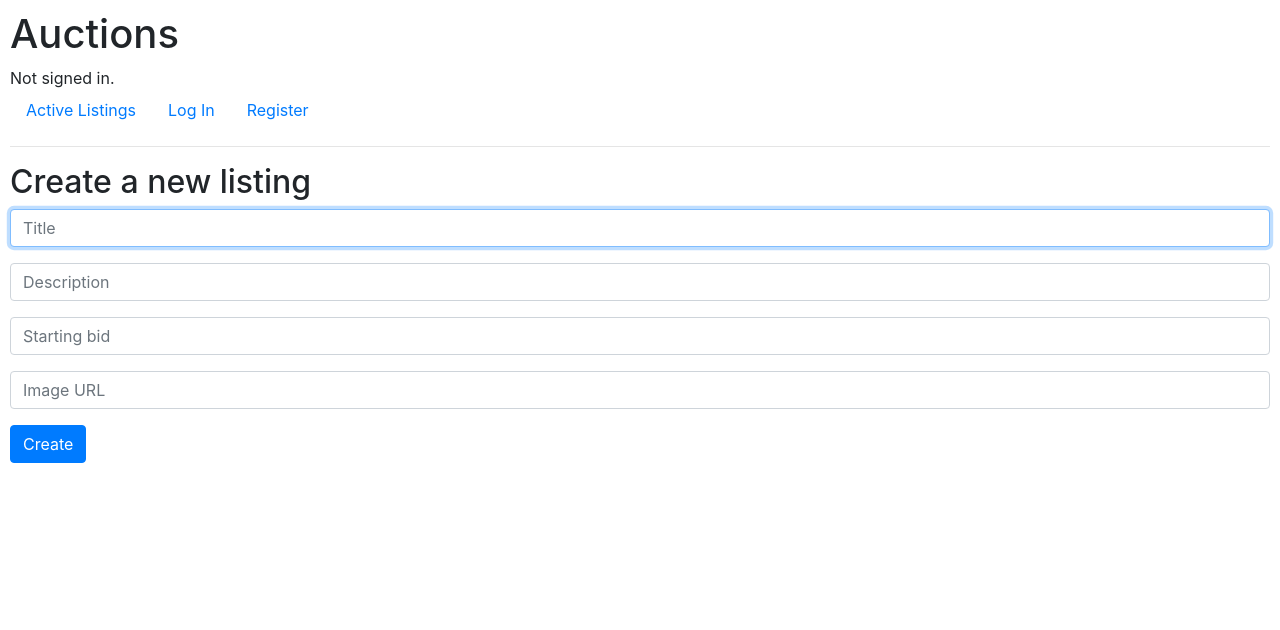
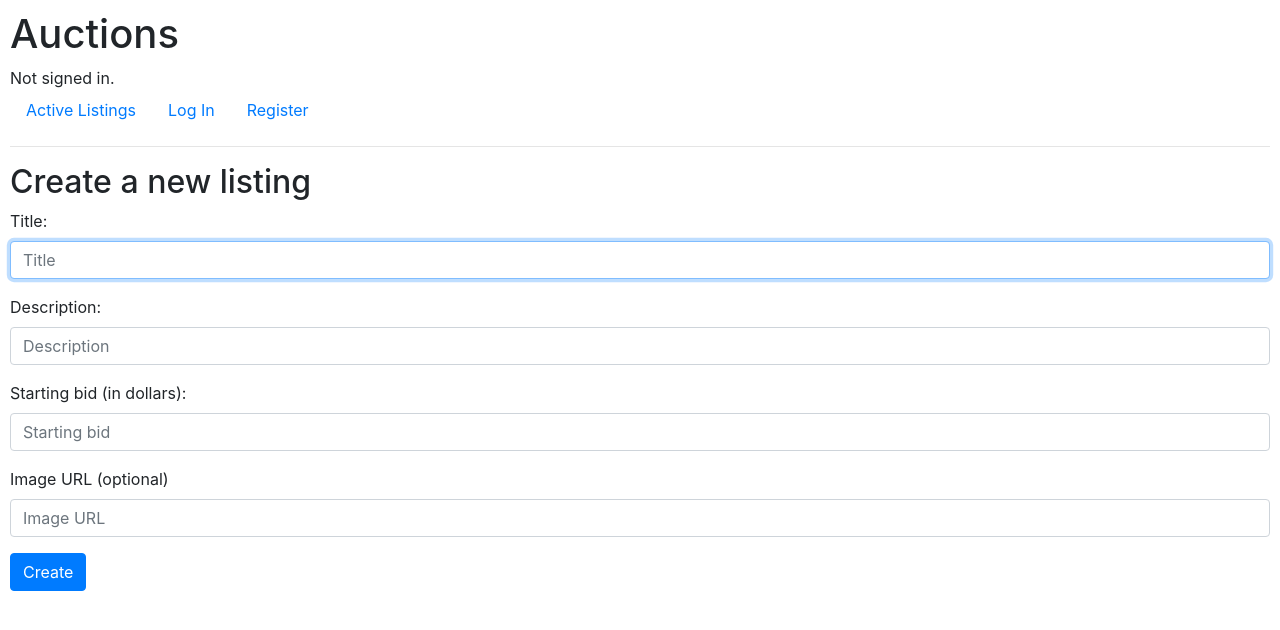
Before and after one commit to 1hubert/cs50w-commerce, a Django app: page /new in a window 1280 px wide. Shown: the top 630 px of the page. Run offline with Django 3.2, Linux system fonts and the light colour scheme; some libraries are stand-ins or nearby versions.

Commit message:
feat: add labels to new listing form

```diff
--- a/auctions/templates/auctions/new_listing.html
+++ b/auctions/templates/auctions/new_listing.html
@@ -11,15 +11,19 @@
     <form action="{% url 'new_listing' %}" method="post">
         {% csrf_token %}
         <div class="form-group">
+            <label>Title:</label>
             <input class="form-control" autofocus type="text" name="title" placeholder="Title">
         </div>
         <div class="form-group">
+            <label>Description:</label>
             <input class="form-control" type="text" name="description" placeholder="Description">
         </div>
         <div class="form-group">
+            <label>Starting bid (in dollars):</label>
             <input class="form-control" type="number" name="start_bid" placeholder="Starting bid" min="0" max="100000000">
         </div>
         <div class="form-group">
+            <label>Image URL (optional)</label>
             <input class="form-control" type="text" name="image_url" placeholder="Image URL">
         </div>
         <input class="btn btn-primary" type="submit" value="Create">
```
Also changed, not shown: db.sqlite3.
